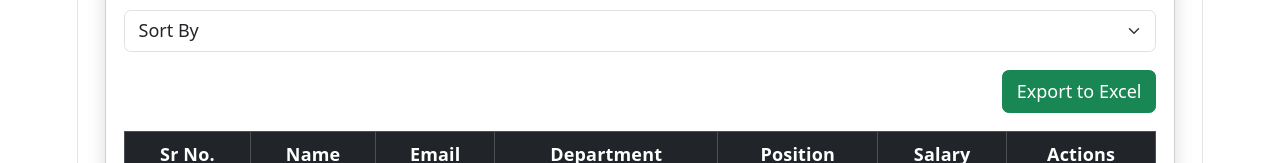
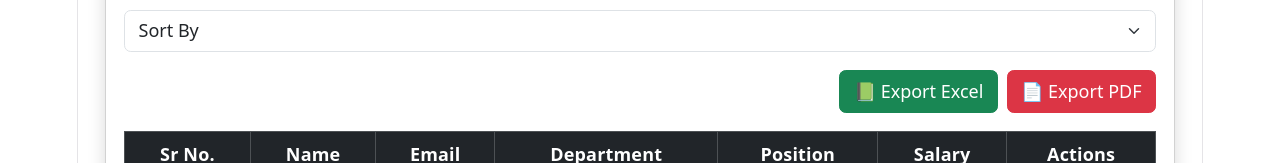
Before and after one commit to dhanashrichule7-code/Employee-Management-System, a React (Vite) app in the folder client/: page / in a window 1280 px wide. Shown: the part 1056-1219 px from the top of the page. Built offline with nearby package versions, Linux system fonts and the light colour scheme; no server answers.

Commit message:
Day 10: Added PDF Export Feature

```diff
--- a/client/package.json
+++ b/client/package.json
@@ -13,6 +13,9 @@
     "axios": "^1.18.1",
     "bootstrap": "^5.3.8",
     "file-saver": "^2.0.5",
+    "html2canvas": "^1.4.1",
+    "jspdf": "^4.2.1",
+    "jspdf-autotable": "^5.0.8",
     "react": "^19.2.7",
     "react-dom": "^19.2.7",
     "react-toastify": "^11.1.0",
--- a/client/src/components/EmployeeList.jsx
+++ b/client/src/components/EmployeeList.jsx
@@ -7,6 +7,8 @@ import * as XLSX from "xlsx";
 import { saveAs } from "file-saver";
 import { toast } from "react-toastify";
 import Swal from "sweetalert2";
+import jsPDF from "jspdf";
+import autoTable from "jspdf-autotable";
 
 
 
@@ -139,6 +141,37 @@ const exportToExcel = () => {
   saveAs(fileData, "Employees.xlsx");
 };
 
+const exportToPDF = () => {
+
+  const doc = new jsPDF();
+
+  doc.setFontSize(18);
+  doc.text("Employee Management System", 14, 20);
+
+  autoTable(doc, {
+    startY: 30,
+    head: [[
+      "Name",
+      "Email",
+      "Phone",
+      "Department",
+      "Position",
+      "Salary"
+    ]],
+
+    body: filteredEmployees.map((emp) => [
+      emp.name,
+      emp.email,
+      emp.phone,
+      emp.department,
+      emp.position,
+      `Rs. ${emp.salary}`,
+    ]),
+  });
+
+  doc.save("Employees.pdf");
+};
+
 
 
   // Dashboard Data
@@ -248,13 +281,23 @@ const exportToExcel = () => {
   </select>
 </div>
 
-    <div className="mb-3 text-end">
+
+ <div className="mb-3 d-flex justify-content-end gap-2">
+
   <button
     className="btn btn-success"
     onClick={exportToExcel}
   >
-    Export to Excel
+    📗 Export Excel
   </button>
+
+  <button
+    className="btn btn-danger"
+    onClick={exportToPDF}
+  >
+    📄 Export PDF
+  </button>
+
 </div>
 
 
@@ -288,7 +331,7 @@ const exportToExcel = () => {
 
                     <td>{employee.position}</td>
 
-                    <td>₹ {employee.salary}</td>
+                    <td>₹ {employee.salary} </td>
 
                     <td>
 
```
Also changed, not shown: client/src/components/Navbar.jsx (added), 1 other file (tests, documents, lock files or other folders).
